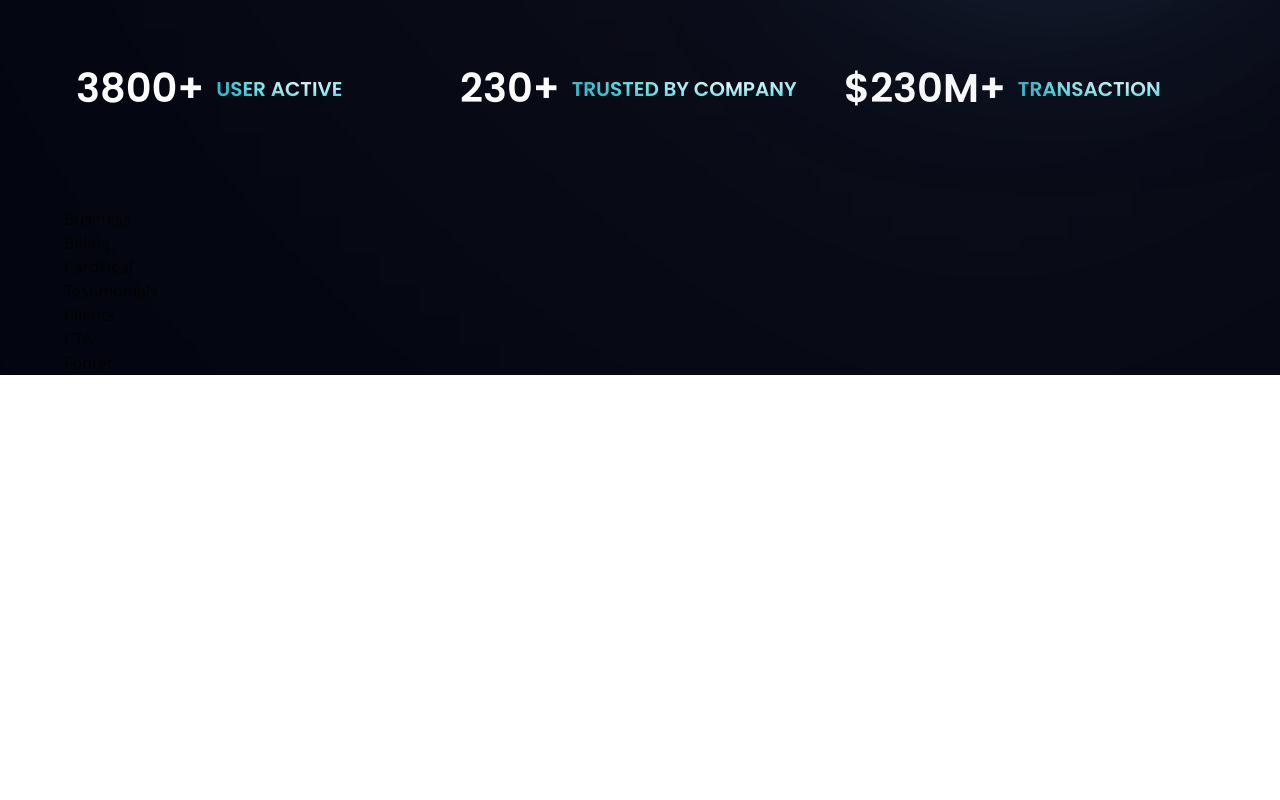
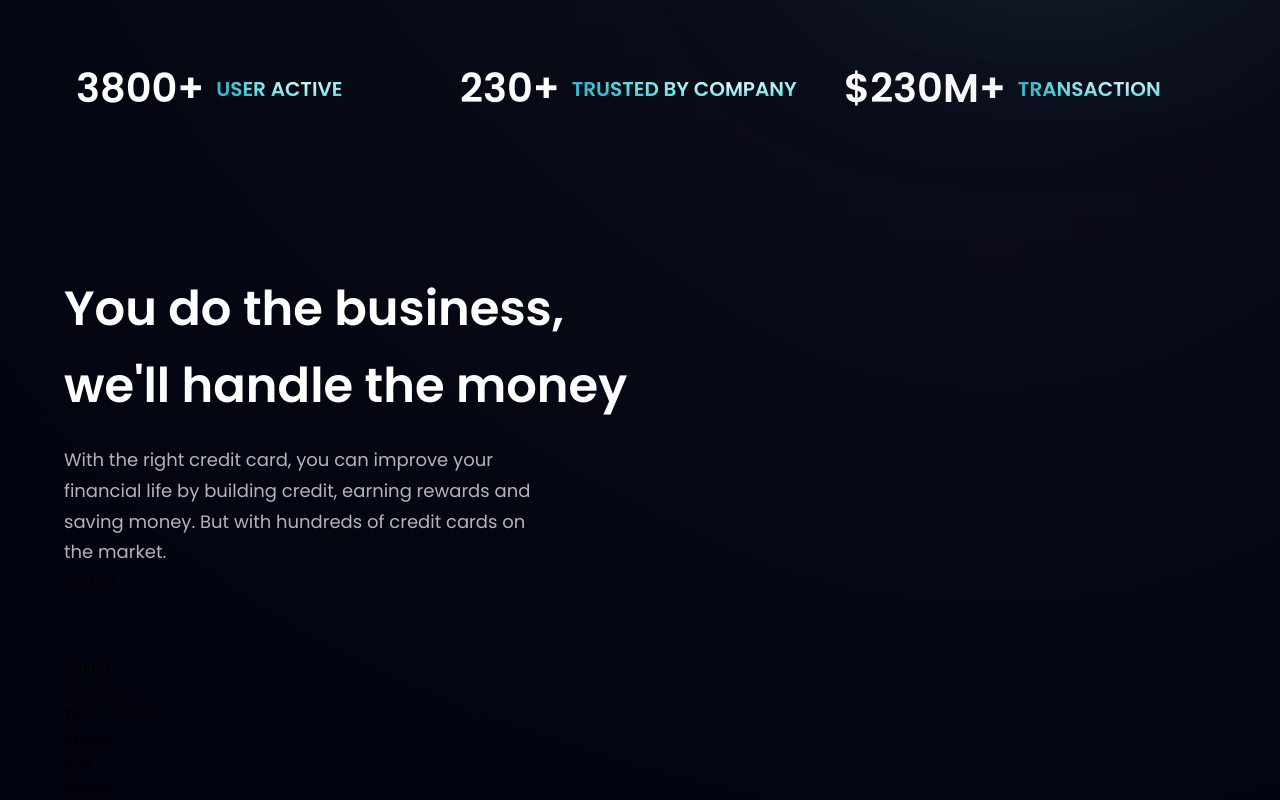
Before and after one commit to arooj-ilyas/vite-react-tailwind-project, a React (Vite) app: page / in a window 1280 px wide. Shown: the part 740-1540 px from the top of the page. Before the commit the page ends 1115 px from the top, so only its background shows below. Built offline with nearby package versions, Linux system fonts and the light colour scheme.

Commit message:
business section added to hero page

```diff
--- a/src/components/Business.jsx
+++ b/src/components/Business.jsx
@@ -1,8 +1,19 @@
-import React from 'react'
+import {features} from "../constants"
+import styles, {layout} from "../style"
+import Button from "./Button"
 
 const Business = () => {
+  // ideally we want to keep the section styling the same on the page, easiest way to do so is to create a style component in styles and import it each time to avoid repetition
   return (
-    <div>Business</div>
+    <section id="features" className={layout.section}>
+      <div className={layout.sectionInfo}>
+        <h2 className={styles.heading2}>You do the business, <br className="sm:block hidden"/> we'll handle the money</h2>
+        <p className={`${styles.paragraph} max-w-[470px] mt-5`}>With the right credit card, you can improve your financial life by building credit, earning rewards and saving money. But with hundreds of credit cards on the market.</p>
+
+        <Button styles="mt-10"/>
+
+      </div>
+    </section>
   )
 }
 
```
